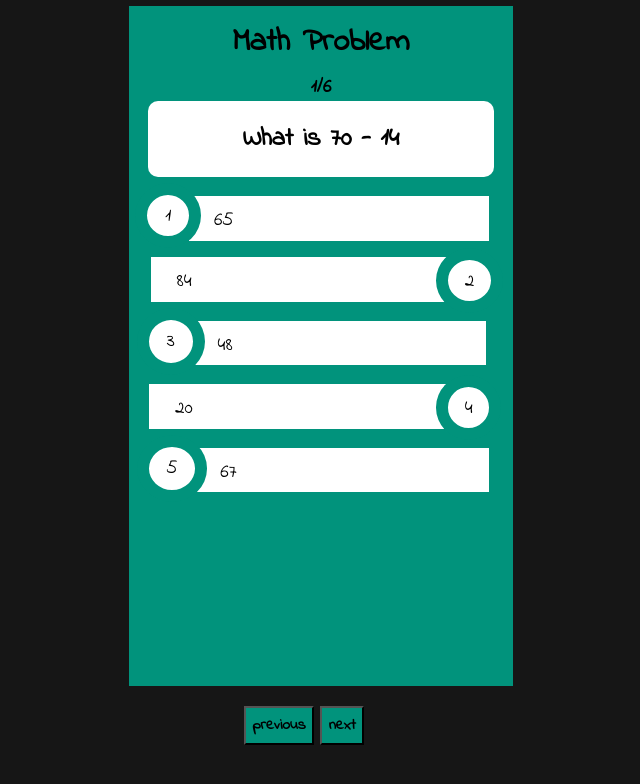
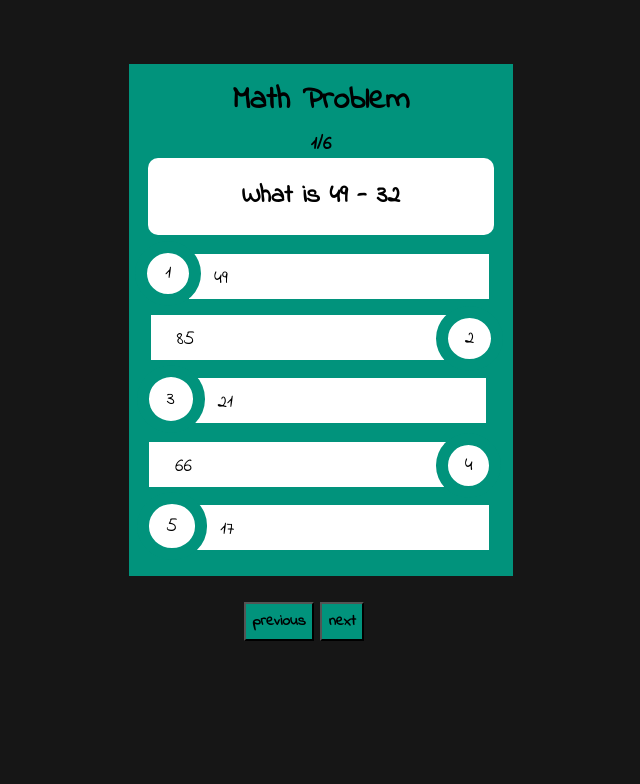
Before and after one commit to CarmenMihaela/TechGrounds-JavaScript, a plain HTML site: page quiz/quiz.html in a window 1280 px wide. Both pictures are taken after a click on the button "Start". Shown: the whole page, without its empty margins (319-959 px from the left). Drawn offline with Linux system fonts and the light colour scheme.

Commit message:
random answers are generated

```diff
--- a/quiz/quiz.css
+++ b/quiz/quiz.css
@@ -21,9 +21,9 @@
 
 .container {
     background-color:#01937C;
-    margin: 0.5vw auto;
+    margin: 5vw auto 2vw;
     width: 30vw;
-    height: 85vh;
+    height: 40vw;
 }
 
 h1 {
@@ -126,6 +126,5 @@ h2:nth-of-type(2) {
 #previous {
     margin-left: 44vw;
     margin-right: 0.5vw;
-    margin-top: 1vw;
 
 }
--- a/quiz/quiz.js
+++ b/quiz/quiz.js
@@ -2,6 +2,7 @@ let initialDiv = document.getElementById('initial')
 console.log(initialDiv)
 let startButton = document.createElement('button')
 let startButtonText = document.createTextNode("Start")
+
 
 startButton.appendChild(startButtonText)
 startButton.setAttribute("id", "start")
@@ -27,9 +28,23 @@ function buildGameLayout() {
     bigContainer.appendChild(subTitle)
 
     let question = document.createElement('h2')
-    let firstNumber = 70
+
+    let operations = ["+", "-", "*", "/"]
+    let firstNumber = 49
     let operation = "-"
-    let secondNumber = 14
+    let secondNumber = 32
+
+
+    function correctAnswer(firstNumber, operation, secondNumber) {
+        if (operation =="-") {
+            result = firstNumber - secondNumber
+        } else if (operation == "+") {
+            result = firstNumber + secondNumber
+        } return result
+    }
+
+    correctAnswer = correctAnswer(firstNumber, operation, secondNumber)
+
     question.innerHTML = "What is " + firstNumber + " " + operation + " " + secondNumber
     bigContainer.appendChild(question)
 
@@ -42,8 +57,18 @@ function buildGameLayout() {
     firstAnswerContainer.appendChild(firstCircle)
     let firstRectangle = document.createElement('div')
     firstRectangle.classList.add('rectangle1')
-    let firstAnswer = Math.floor(Math.random() * 100)
+
+    let answers = [correctAnswer] // the correct answer is included in the possible answers array
+    while (answers.length < 5) {
+        let answer = Math.floor(Math.random() * 100) + 1
+        if(answers.indexOf(answer) === -1) answers.push(answer) //an array with unique numbers is generated
+    }
+
+    let firstAnswer = answers[Math.floor(Math.random() * answers.length)] //selecting a random number from array
     firstRectangle.innerText = firstAnswer
+    let firstAnswerIndex = answers.indexOf(firstAnswer)
+    answers.splice(firstAnswerIndex, 1) //removing the selected value from the array
+
     firstAnswerContainer.appendChild(firstRectangle)
     bigContainer.appendChild(firstAnswerContainer)
 
@@ -56,10 +81,13 @@ function buildGameLayout() {
     secondCircle.appendChild(secondCircleText)
     secondAnswerContainer.appendChild(secondCircle)
     secondCircle.classList.add('circle2')
-    let secondAnswer
-    secondAnswer != firstAnswer
-    secondAnswer = Math.floor(Math.random() * 100)
+
+    let secondAnswer = answers[Math.floor(Math.random() * answers.length)] //selecting a random number from array
     secondRectangle.innerText = secondAnswer
+    let secondAnswerIndex = answers.indexOf(secondAnswer)
+    answers.splice(secondAnswerIndex, 1) //removing the selected value from the array
+    console.log(answers)
+
     secondAnswerContainer.appendChild(secondRectangle)
     bigContainer.appendChild(secondAnswerContainer)
 
@@ -71,10 +99,14 @@ function buildGameLayout() {
     thirdAnswerContainer.appendChild(thirdCircle)
     thirdCircle.classList.add('circle3')
     let thirdRectangle = document.createElement('div')
-    let thirdAnswer
-    thirdAnswer != secondAnswer != firstAnswer
-    thirdAnswer = Math.floor(Math.random() * 100)
+
+
+    let thirdAnswer = answers[Math.floor(Math.random() * answers.length)] //selecting a random number from array
     thirdRectangle.innerText = thirdAnswer
+    let thirdAnswerIndex = answers.indexOf(thirdAnswer)
+    answers.splice(thirdAnswerIndex, 1) //removing the selected value from the array
+    console.log(answers)
+
     thirdAnswerContainer.appendChild(thirdRectangle)
     thirdRectangle.classList.add('rectangle3')
     bigContainer.appendChild(thirdAnswerContainer)
@@ -86,11 +118,14 @@ function buildGameLayout() {
     fourthCircle.appendChild(fourthCircleText)
     fourthAnswerContainer.appendChild(fourthCircle)
     let fourthRectangle = document.createElement('div')
+
+    let fourthAnswer = answers[Math.floor(Math.random() * answers.length)] //selecting a random number from array
+    fourthRectangle.innerText = fourthAnswer
+    let fourthAnswerIndex = answers.indexOf(fourthAnswer)
     fourthRectangle.classList.add('rectangle2')
-    let fourthAnswer
-    fourthAnswer != secondAnswer != firstAnswer != thirdAnswer
-    fourthAnswer = Math.floor(Math.random() * 100)
-    fourthRectangle.innerText = fourthAnswer
+    answers.splice(fourthAnswerIndex, 1) //removing the selected value from the array
+    console.log(answers)
+
     fourthAnswerContainer.appendChild(fourthRectangle)
     bigContainer.appendChild(fourthAnswerContainer)
     fourthCircle.classList.add('circle2')
@@ -105,10 +140,7 @@ function buildGameLayout() {
     fifthAnswerContainer.appendChild(fifthCircle)
     let fifthRectangle = document.createElement('div')
     fifthRectangle.classList.add('rectangle5')
-    let fifthAnswer
-    fifthAnswer != secondAnswer != firstAnswer != thirdAnswer != fourthAnswer
-    fifthAnswer = Math.floor(Math.random() * 100)
-    fifthRectangle.innerText = fifthAnswer
+    fifthRectangle.innerText = answers[0]
     fifthAnswerContainer.appendChild(fifthRectangle)
     bigContainer.appendChild(fifthAnswerContainer)
 
@@ -125,7 +157,6 @@ function buildGameLayout() {
     document.body.appendChild(nextButton)
     nextButton.classList.add('btn')
     nextButton.setAttribute("id", "next")
-
 }
 
 startButton.addEventListener("click", () => {
```
